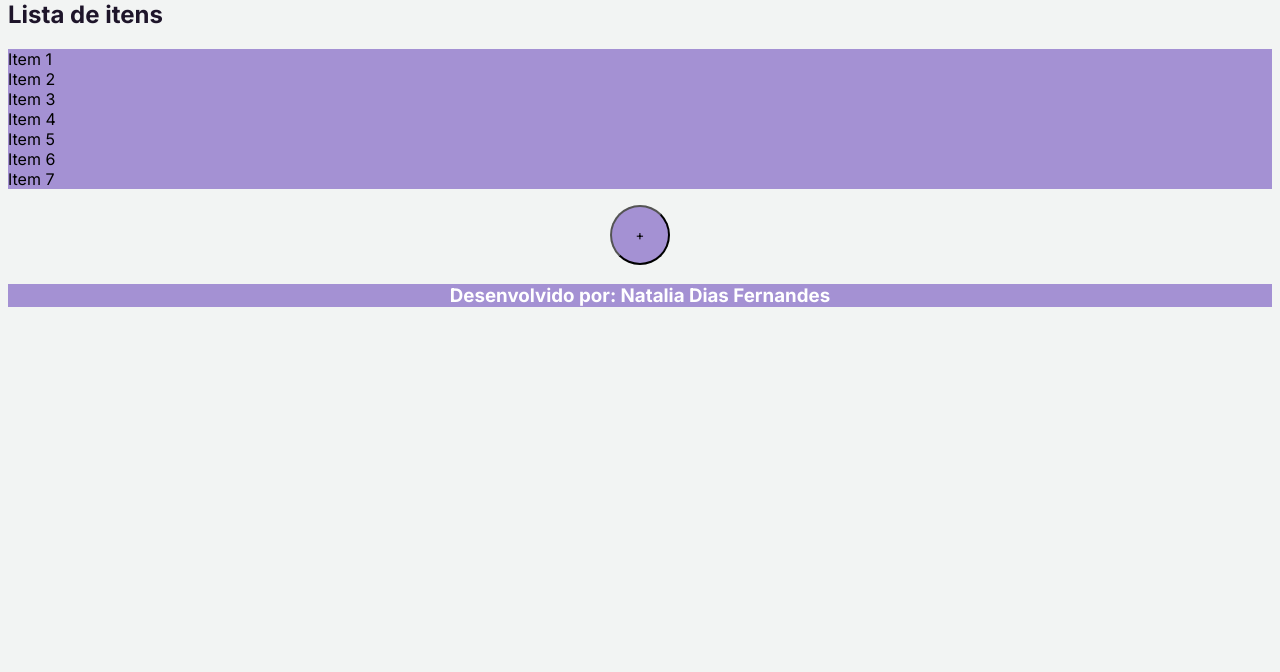
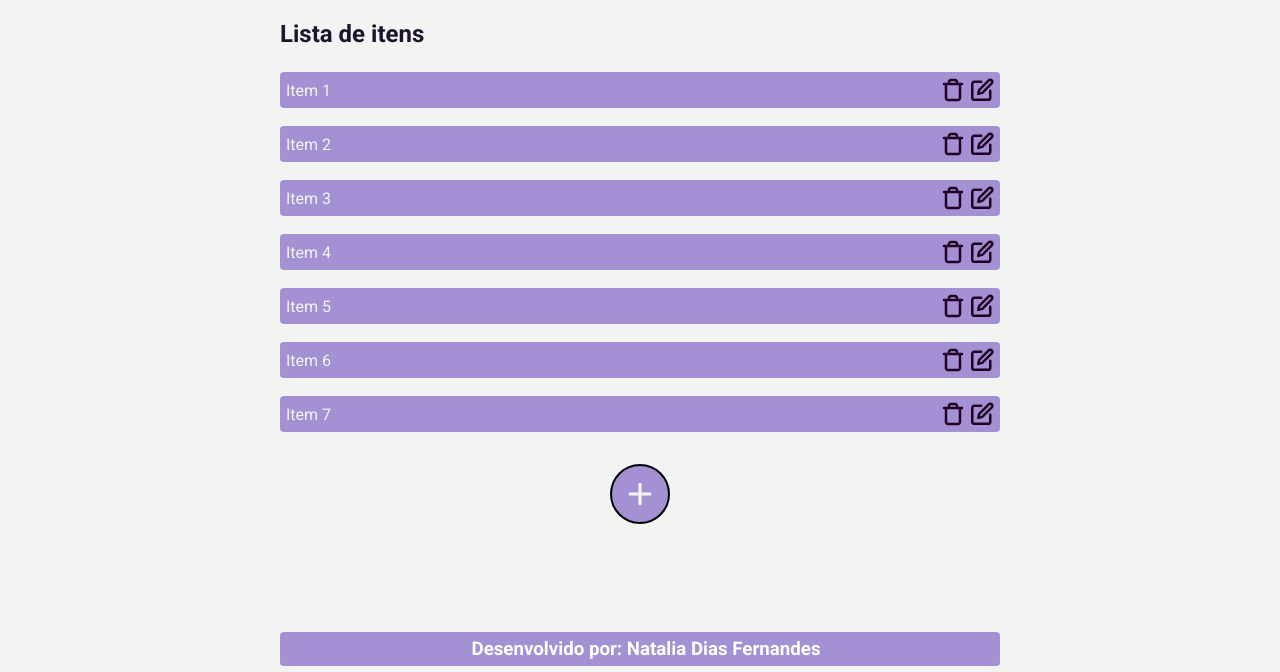
Before and after one commit to natdfernandes/todo-app, a plain HTML site: page Frontend/index.html in a window 1280 px wide. Shown: the part 140-812 px from the top of the page. Drawn offline with Linux system fonts and the light colour scheme.

Commit message:
PN-2 Adicionando elementos e estilizando

```diff
--- a/Frontend/index.html
+++ b/Frontend/index.html
@@ -21,24 +21,89 @@
             Lista de itens
         </h2>
         <ul>
-            <li> Item 1</li>
-            <li> Item 2</li>
-            <li> Item 3</li>
-            <li> Item 4</li>
-            <li> Item 5</li>
-            <li> Item 6</li>
-            <li> Item 7</li>
+            <li> Item 1
+                <div>
+
+                    <img src="/imagens/Trash.svg" alt="Icone de Lixeira">
+                    <img src="/imagens/Edit.svg" alt="Icone de Editar">
+                </div>
+            </li>
+            <li> Item 2
+                <div>
+
+                    <img src="/imagens/Trash.svg" alt="Icone de Lixeira">
+                    <img src="/imagens/Edit.svg" alt="Icone de Editar">
+                </div>
+            </li>
+            <li> Item 3
+                <div>
+
+                    <img src="/imagens/Trash.svg" alt="Icone de Lixeira">
+                    <img src="/imagens/Edit.svg" alt="Icone de Editar">
+                </div>
+            </li>
+            <li> Item 4
+                <div>
+
+                    <img src="/imagens/Trash.svg" alt="Icone de Lixeira">
+                    <img src="/imagens/Edit.svg" alt="Icone de Editar">
+                </div>
+            </li>
+            <li> Item 5
+                <div>
+
+                    <img src="/imagens/Trash.svg" alt="Icone de Lixeira">
+                    <img src="/imagens/Edit.svg" alt="Icone de Editar">
+                </div>
+            </li>
+            <li> Item 6
+                <div>
+
+                    <img src="/imagens/Trash.svg" alt="Icone de Lixeira">
+                    <img src="/imagens/Edit.svg" alt="Icone de Editar">
+                </div>
+            </li>
+            <li> Item 7
+                <div>
+
+                    <img src="/imagens/Trash.svg" alt="Icone de Lixeira">
+                    <img src="/imagens/Edit.svg" alt="Icone de Editar">
+                </div>
+            </li>
         </ul>
 
-        <button class="botao-estilo">+</button>
+        <button class="botao-estilo"><img src="/imagens/add.svg" alt="Adicionar"></button>
 
-        <footer>
-            <h3>
-                Desenvolvido por: Natalia Dias Fernandes
-            </h3>
-        </footer>
+        <dialog closedby="any">
+            <h3 class="adicionar-item">Adicione o novo item...</h3>
+            <input type="text" placeholder="Insira a descrição do item" />
+            <div class="grupo-botoes">
+                <button class="botao botao-principal">Salvar</button>
+                <button class="botao botao-secundario" id="close">Fechar</button>
+            </div>
+        </dialog>
+
     </main>
 
+    <footer>
+        <h3>
+            Desenvolvido por: Natalia Dias Fernandes
+        </h3>
+    </footer>
 </body>
 
+<script>
+    const button = document.querySelector("button")
+    const modal = document.querySelector("dialog")
+    const buttonClose = document.querySelector("dialog button#close")
+
+    button.onclick = function () {
+        modal.showModal()
+    }
+
+    buttonClose.onclick = function () {
+        modal.close()
+    }
+</script>
+
 </html>
--- a/Frontend/style.css
+++ b/Frontend/style.css
@@ -1,11 +1,12 @@
 @import url('https://fonts.googleapis.com/css2?family=Inter:ital,opsz,wght@0,14..32,100..900;1,14..32,100..900&family=Roboto:ital,wght@0,100..900;1,100..900&display=swap');
 
 :root {
-    --cor-white-smoke: rgba(242, 244, 243, 1);
-    --cor-White-smoke-60: rgb(242, 244, 243);
+    --cor-white-smoke: rgb(242, 244, 243);
+    --cor-White-smoke-60: rgba(242, 244, 243, .6);
     --cor-royal-violet: rgb(115, 29, 216);
     --cor-bright-lavander: rgb(164, 145, 211);
     --cor-midnight-violet-900: rgb(30, 21, 42);
+    --cor-midnight-violet-900-40: rgba(30, 21, 42, .4);
     --cor-midnight-violet-700: rgb(33, 1, 36);
 
     --border-radius: 4px;
@@ -20,15 +21,22 @@
 }
 
 * {
-    font-family: "Inter", sans-serif;
+    font-family: "Roboto", "Inter", sans-serif;
     font-optical-sizing: auto;
     font-style: normal;
+    padding: 0%;
+    margin: 0%;
 }
 
 body {
-
+    display: flex;
+    flex-direction: column;
+    min-height: 100vh;
     gap: 6px;
     background-color: var(--cor-white-smoke);
+    padding: 6px;
+    max-width: 720px;
+    margin: auto;
 }
 
 header {
@@ -39,6 +47,7 @@ header {
     gap: 15px;
     align-items: center;
     border-radius: var(--border-radius);
+    padding: var(--padding-padrao);
 
 }
 
@@ -54,21 +63,37 @@ header {
     text-align: var();
 }
 
-.texto-item {
+h2.texto-item {
     color: var(--cor-midnight-violet-900);
+    margin: 24px 0;
 }
 
 
 ul {
     padding: 0%;
+    display: flex;
+    flex-direction: column;
+    gap: 18px;
+
 }
 
 ul>li {
-
+    color: var(--cor-white-smoke);
     list-style: none;
     background-color: var(--cor-bright-lavander);
+    border-radius: var(--border-radius);
+    padding: var(--padding-padrao);
+    vertical-align: 12px;
+    gap: var(--gap-padrao);
+    display: flex;
+    justify-content: space-between;
+    align-items: center;
 }
 
+li>div {
+    display: flex;
+    gap: var(--gap-padrao);
+}
 
 
 .botao-estilo {
@@ -77,16 +102,82 @@ ul>li {
     width: 60px;
     height: 60px;
     border-radius: 50%;
-    margin: auto;
+    border: 2px solid rgb(0, 0, 0);
+    margin: 32px auto;
     display: flex;
     align-items: center;
     justify-content: center
 }
 
+.botao-estilo:hover {
+    background-color: var(--cor-midnight-violet-900);
+    cursor: pointer;
+}
 
+.adicionar-item {
+    color: var(--cor-white-smoke);
+    background-color: var(--cor-bright-lavander);
+    padding: 12px 0;
+    border-radius: 4px;
+    font-size: 20px;
+    font-weight: bold;
+    text-transform: uppercase;
+}
+
+p {
+    text-decoration: underline;
+    text-align: center;
+}
+
+.botao {
+    padding: 18px;
+    border-radius: 4px;
+    border: none;
+    flex-grow: 1;
+}
+
+.botao-principal {
+    color: var(--cor-white-smoke);
+    background-color: var(--cor-midnight-violet-900);
+}
+
+.botao-secundario {
+    color: var(--cor-white-smoke);
+    background-color: var(--cor-midnight-violet-900-40);
+}
+
+dialog {
+    text-align: center;
+    padding: 8px;
+    border: none;
+    margin: auto;
+    min-width: 384px;
+    gap: 20px;
+    flex-direction: column;
+    border-radius: var(--border-radius);
+}
+
+dialog[open] {
+    display: flex;
+}
+
+dialog>div.grupo-botoes {
+    display: flex;
+    gap: var(--gap-padrao);
+}
+
+input {
+    padding: 4px 8px;
+    border: none;
+    border-bottom: 1px solid rgba(0, 0, 0, .6);
+}
 
 footer {
     color: white;
     background-color: var(--cor-bright-lavander);
     text-align: center;
+    padding: var(--padding-padrao);
+    border-radius: var(--border-radius);
+    padding-left: 18px;
+    margin-top: auto;
 }
```
Also changed, not shown: imagens/Edit.svg (added), imagens/Trash.svg (added), imagens/add.svg (added).
